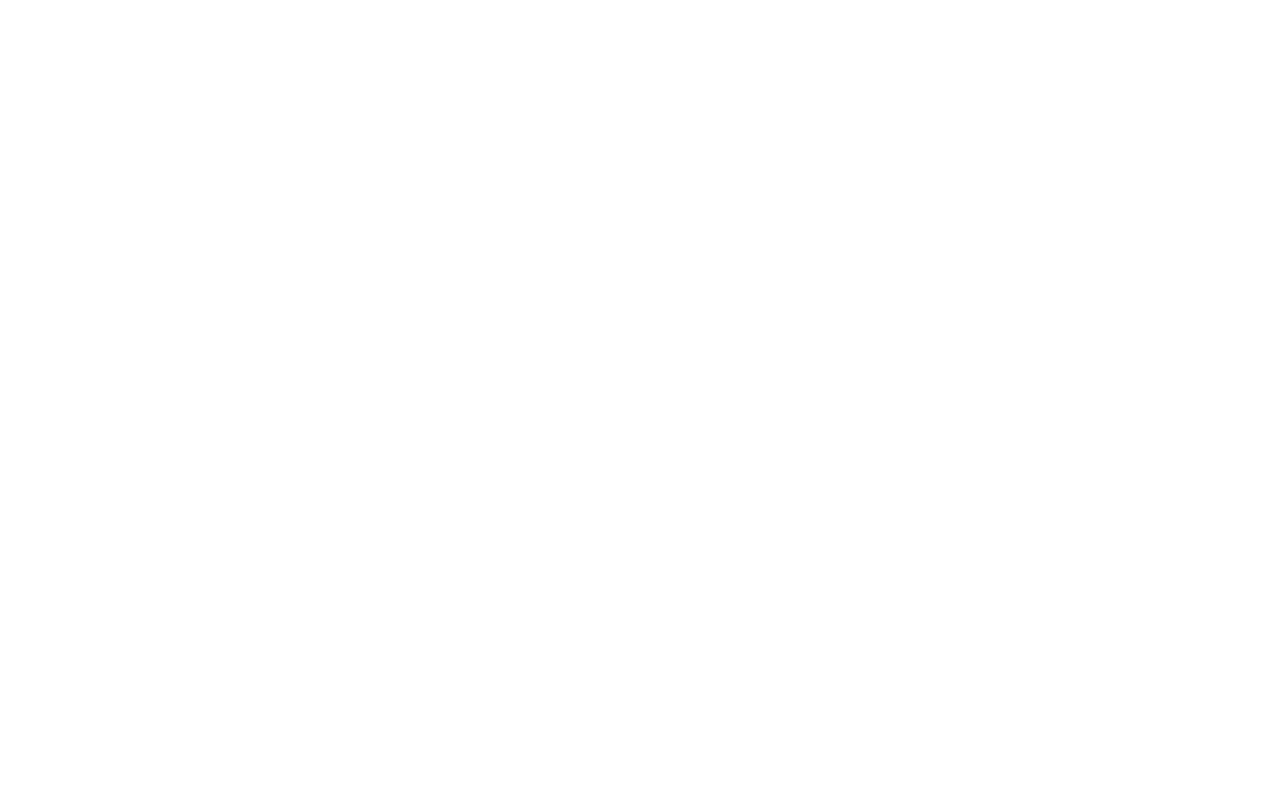
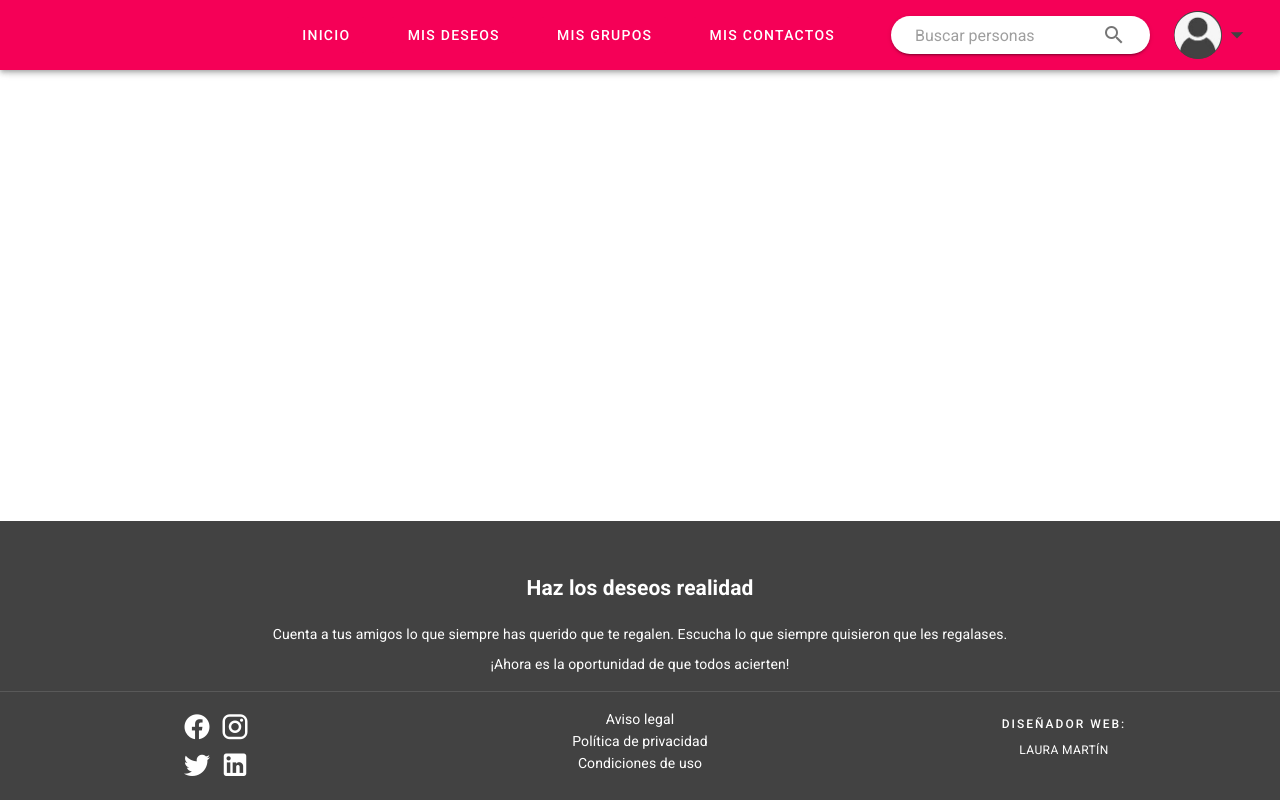
Before and after one commit to kryzzraq/MakingWishes, a Vue app: page /#/making-wishes in a window 1280 px wide. Built offline with nearby package versions, Linux system fonts and the light colour scheme.

Commit message:
footer añadido

```diff
--- a/src/router/index.js
+++ b/src/router/index.js
@@ -20,9 +20,9 @@
     component: () => import(/* webpackChunkName: "SignIn" */ '../views/SignIn.vue')
   },
   {
-    path: '/a',
-    name: 'a',
-    component: () => import(/* webpackChunkName: "SignIn" */ '../views/a.vue')
+    path: '/making-wishes',
+    name: 'making-wishes',
+    component: () => import(/* webpackChunkName: "SignIn" */ '../views/Making-wishes.vue')
   }
 ]
 
--- a/src/views/a.vue
+++ b/src/views/Making-wishes.vue
@@ -24,7 +24,7 @@
             <v-btn class="mx-3" color="primary" depressed><span class="">{{item.index}}</span></v-btn>
           </div>
           <v-spacer></v-spacer>
-          <div >
+          <div>
             <v-text-field
               rounded solo
               dense
@@ -60,12 +60,17 @@
                     alt="John"
                   >
                 </v-avatar>
-              <v-icon size="30px" class="grey--text text--darken-3 mb-0"
-                >mdi-menu-down</v-icon>
+                <v-icon
+                  size="30px"
+                  class="grey--text text--darken-3 mb-0"
+                >mdi-menu-down
+                </v-icon>
               </v-btn>
             </template>
             <v-card>
-              <v-list-item-content class="justify-center">
+              <v-list-item-content
+                class="justify-center"
+              >
                 <div class="mx-auto text-center">
                   <v-avatar
                     color="secondary"
@@ -113,10 +118,8 @@
         tile
         dark>
         <v-app-bar-nav-icon @click="drawer = true"></v-app-bar-nav-icon>
-
         <v-toolbar-title>Making Wishes</v-toolbar-title>
       </v-app-bar>
-
         <v-navigation-drawer
           v-model="drawer"
           absolute
@@ -139,7 +142,6 @@
             </v-list-item-group>
 
             <v-list-item-group
-
               v-for="(item) in submenu" :key="item.index"
             >
               <v-list-item>
@@ -159,6 +161,63 @@
         </v-navigation-drawer>
       </v-card>
     </div>
+    <v-footer
+    dark
+    padless
+    absolute
+  >
+    <v-card
+      flat
+      tile
+      class="secondary lighten-0 white--text text-center"
+      width="100%"
+    >
+      <v-card-text>
+        <v-btn
+          v-for="icon in icons"
+          :key="icon"
+          class="mx-4 white--text"
+          icon
+        >
+          <v-icon size="24px">
+             icon
+          </v-icon>
+        </v-btn>
+      </v-card-text>
+
+      <v-card-text class="white--text">
+        <h2 class="mb-6 mt-2">Haz los deseos realidad</h2>
+        <div>Cuenta a tus amigos lo que siempre has querido que te regalen. Escucha lo que siempre quisieron que les regalases.</div>
+        <div class="mt-2">¡Ahora es la oportunidad de que todos acierten!</div>
+      </v-card-text>
+
+      <v-divider></v-divider>
+
+      <v-card-text class="white--text">
+        <v-row>
+          <v-col>
+            <div>
+              <a href="https://www.facebook.es"><v-icon size="30px" class="pa-1 text--white">mdi-facebook</v-icon></a>
+              <a href="https://www.instagram.com"><v-icon size="30px" class="pa-1 text--white">mdi-instagram</v-icon></a>
+            </div>
+            <div>
+              <a href="https://www.twitter.com"> <v-icon size="30px" class="pa-1 text--white">mdi-twitter</v-icon> </a>
+              <a href="https://www.linkedin.com"><v-icon size="30px" class="pa-1 text--white">mdi-linkedin</v-icon></a>
+            </div>
+          </v-col>
+          <v-col>
+           <div><a href="" class="white--text"> Aviso legal</a></div>
+           <div><a href="" class="white--text"> Política de privacidad</a></div>
+           <div><a href="" class="white--text"> Condiciones de uso</a></div>
+          </v-col>
+          <v-col class="text-overline">
+           <div> Diseñador web:</div>
+           <div class="text-caption">Laura Martín</div>
+          </v-col>
+        </v-row>
+      </v-card-text>
+    </v-card>
+  </v-footer>
   </div>
 </template>
 
@@ -204,13 +263,17 @@
                 initials: 'LMV',
                 fullName: 'Laura Martín Vicente',
                 email: 'lauramartinv394@gmail.com',
-              }
+              },
+              mulaya: "https://www.mulaya.com/es/content/22-aviso-legal"
             }
         }
     }
 </script>
-<style>
+<style scooped>
     .err{
         color:red;
     }
+    a{
+      text-decoration: none;
+    }
 </style>
```
Lines whose indentation alone changed are shown as unchanged.
